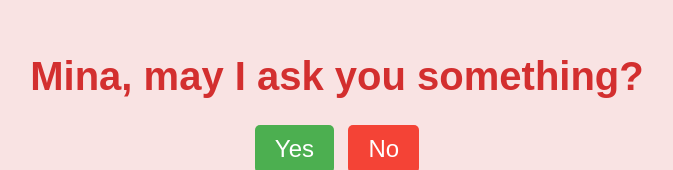
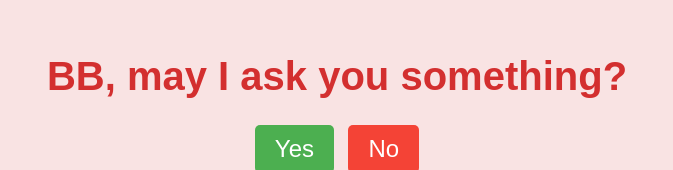
Before and after one commit to shirooops/Mina-Commission-Valentine-s-Day-, a plain HTML site: page index.html in a window 1280 px wide. Shown: the part 138-308 px from the top of the page, without its empty margins (303-976 px from the left). Drawn offline with Linux system fonts and the light colour scheme.

Commit message:
index.html

```diff
--- a/index.html
+++ b/index.html
@@ -3,12 +3,12 @@
 <head>
   <meta charset="UTF-8">
   <meta name="viewport" content="width=device-width, initial-scale=1.0">
-  <title>Hello, Mina</title>
+  <title>Hello, BB</title>
   <link rel="stylesheet" href="index.css">
 </head>
 <body>
   <div class="container">
-    <h1>Mina, may I ask you something?</h1>
+    <h1>BB, may I ask you something?</h1>
     <div class="buttons">
         <button class="yes-button" onclick="handleYesClick()">Yes</button>
         <button class="no-button" onclick="handleNoClick()">No</button>
```
